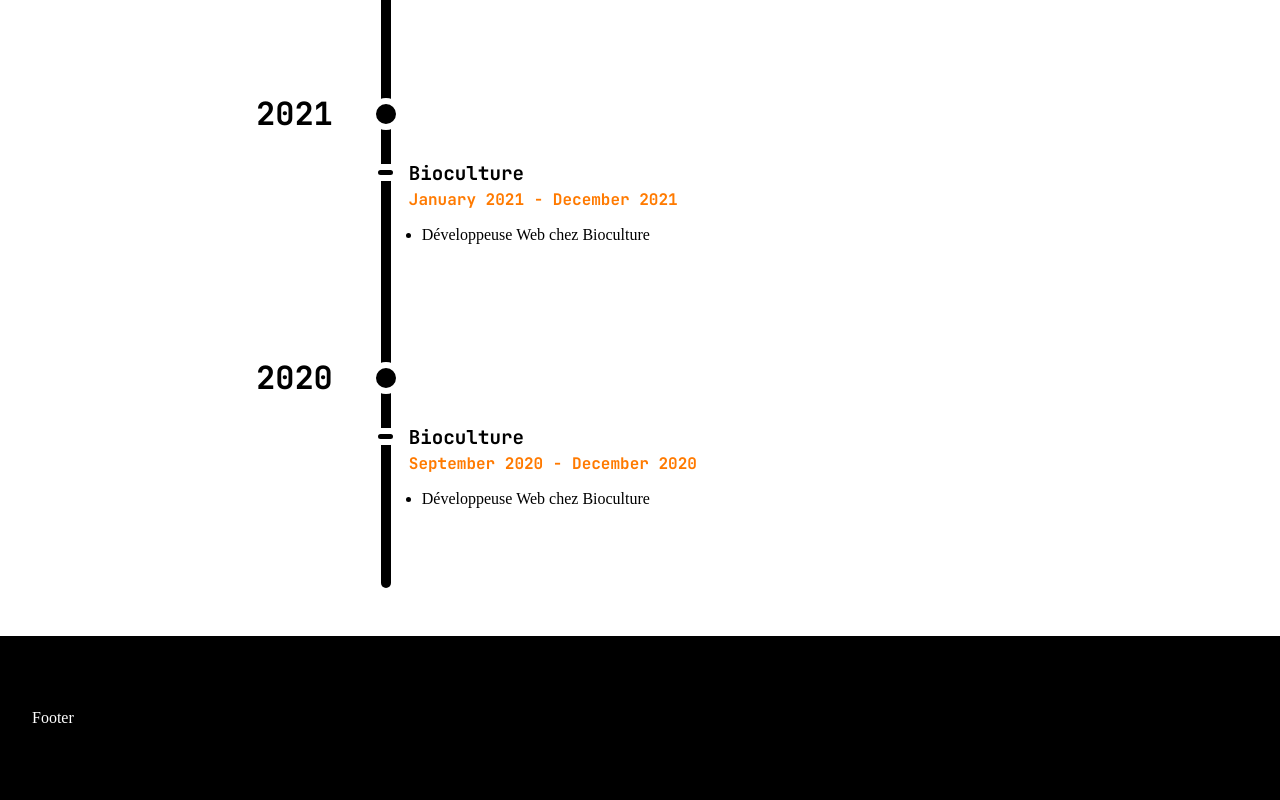
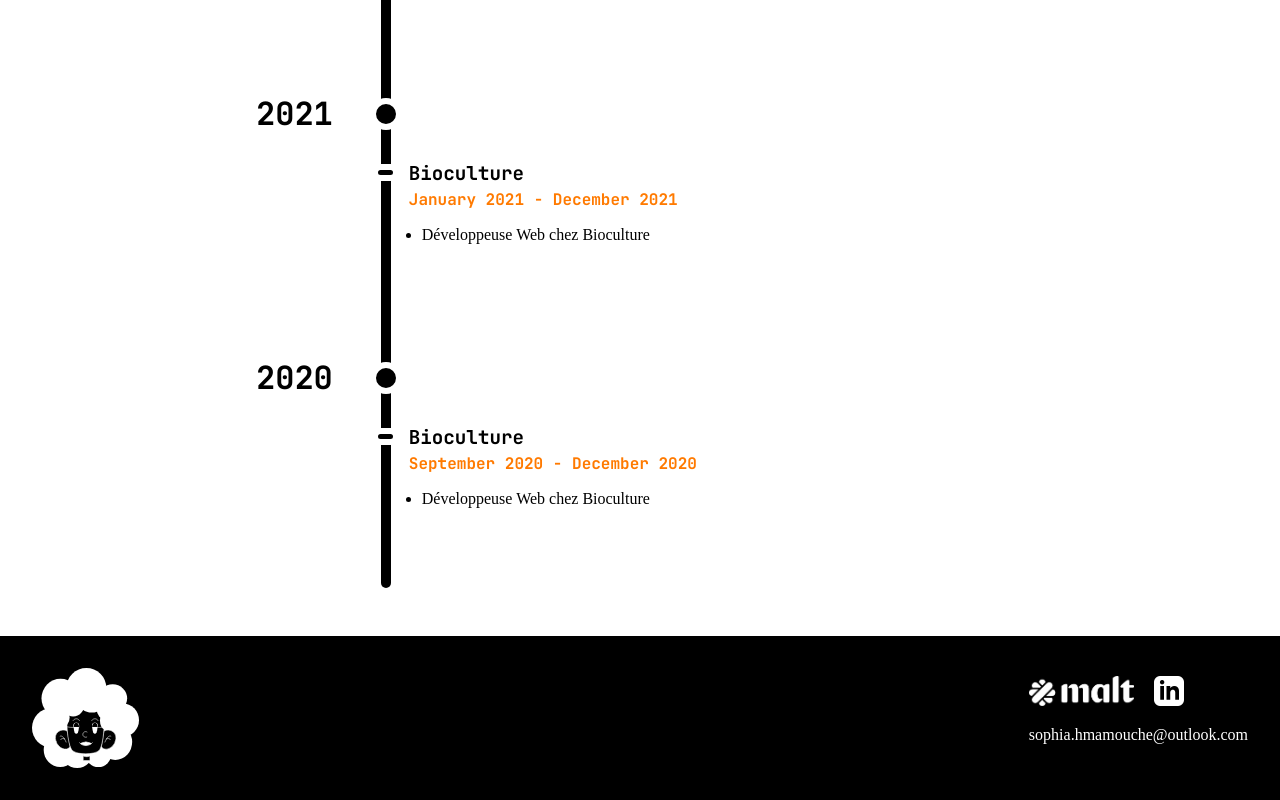
Before and after one commit to giselledunine/portfolio, a React (Vite) app: page / in a window 1280 px wide. Shown: the part 1637-2437 px from the top of the page. Built offline with nearby package versions, Linux system fonts and the light colour scheme; a web font is replaced by a local one.

Commit message:
changed footer

```diff
--- a/src/App.tsx
+++ b/src/App.tsx
@@ -8,6 +8,8 @@
 //Images
 import profil from "./assets/protfolio-profil.svg";
 import name from "./assets/name.svg";
+import linkedin from "./assets/linkedin.png";
+import malt from "./assets/malt.png";
 
 //Icons
 import arrow from "./assets/icons/arrow.svg";
@@ -62,7 +64,48 @@
             <Resume />
             {/* <Projects /> */}
             <div className="footer">
-                <div>Footer</div>
+                <div
+                    style={{
+                        display: "flex",
+                        justifyContent: "space-between",
+                        alignItems: "center",
+                        gap: "40px",
+                        width: "100%",
+                    }}>
+                    <img
+                        style={{ filter: "invert(1)" }}
+                        height={100}
+                        src={profil}
+                        alt="profil"
+                    />
+                    <div>
+                        <div
+                            style={{
+                                display: "flex",
+                                gap: 20,
+                            }}>
+                            <a
+                                href="https://www.malt.fr/profile/sophiahmamouche"
+                                aria-label="malt">
+                                <img
+                                    style={{ filter: "grayscale(1)" }}
+                                    height={30}
+                                    src={malt}
+                                    alt="linkedin"
+                                />
+                            </a>
+                            <a href="https://www.linkedin.com/in/sophia-hmamouche-290625175/">
+                                <img
+                                    style={{ filter: "invert(1)" }}
+                                    height={30}
+                                    src={linkedin}
+                                    alt="linkedin"
+                                />
+                            </a>
+                        </div>
+                        <p>sophia.hmamouche@outlook.com</p>
+                    </div>
+                </div>
             </div>
         </>
     );
```
Also changed, not shown: src/assets/linkedin.png (added), src/assets/malt.png (added).
